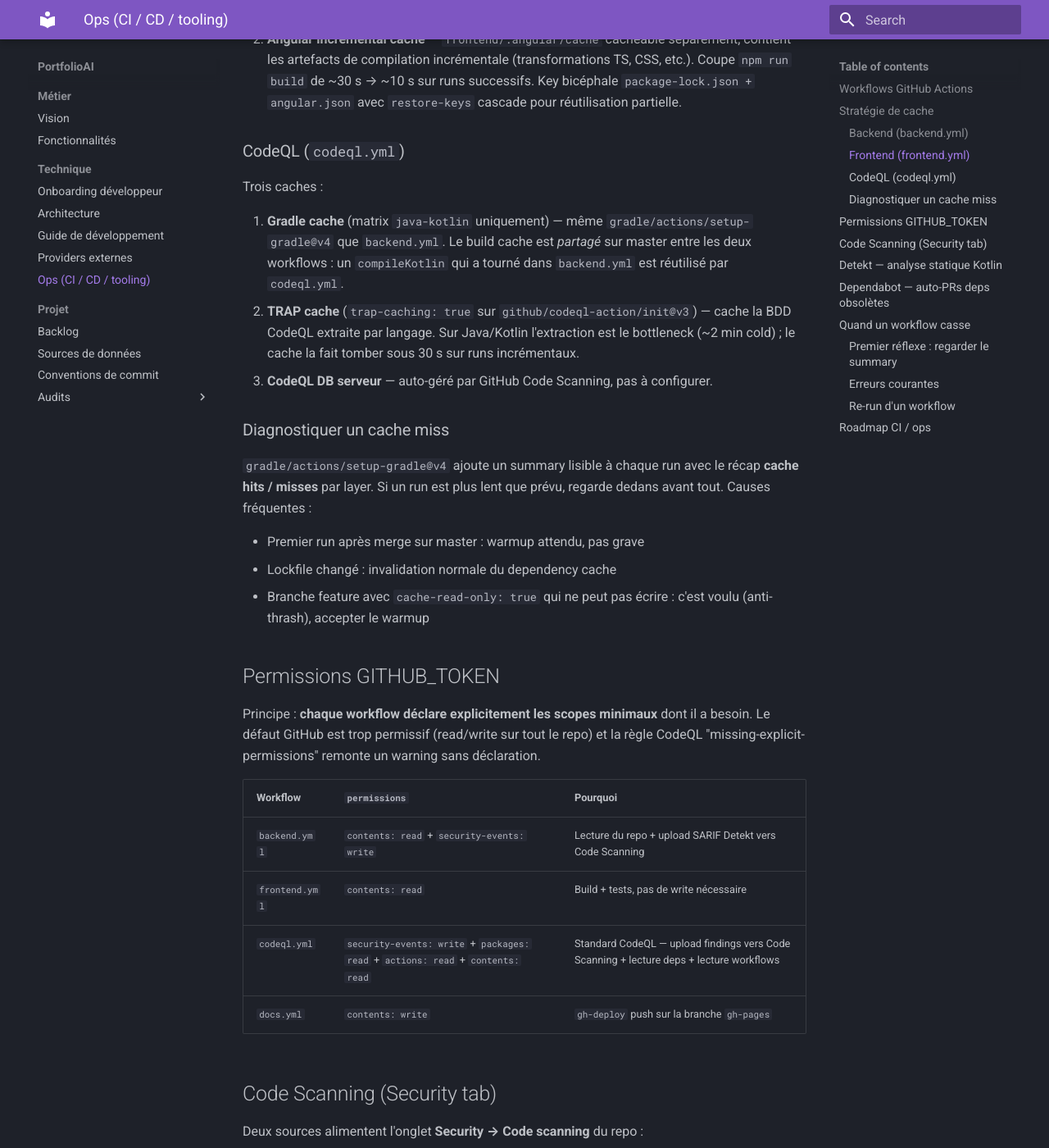
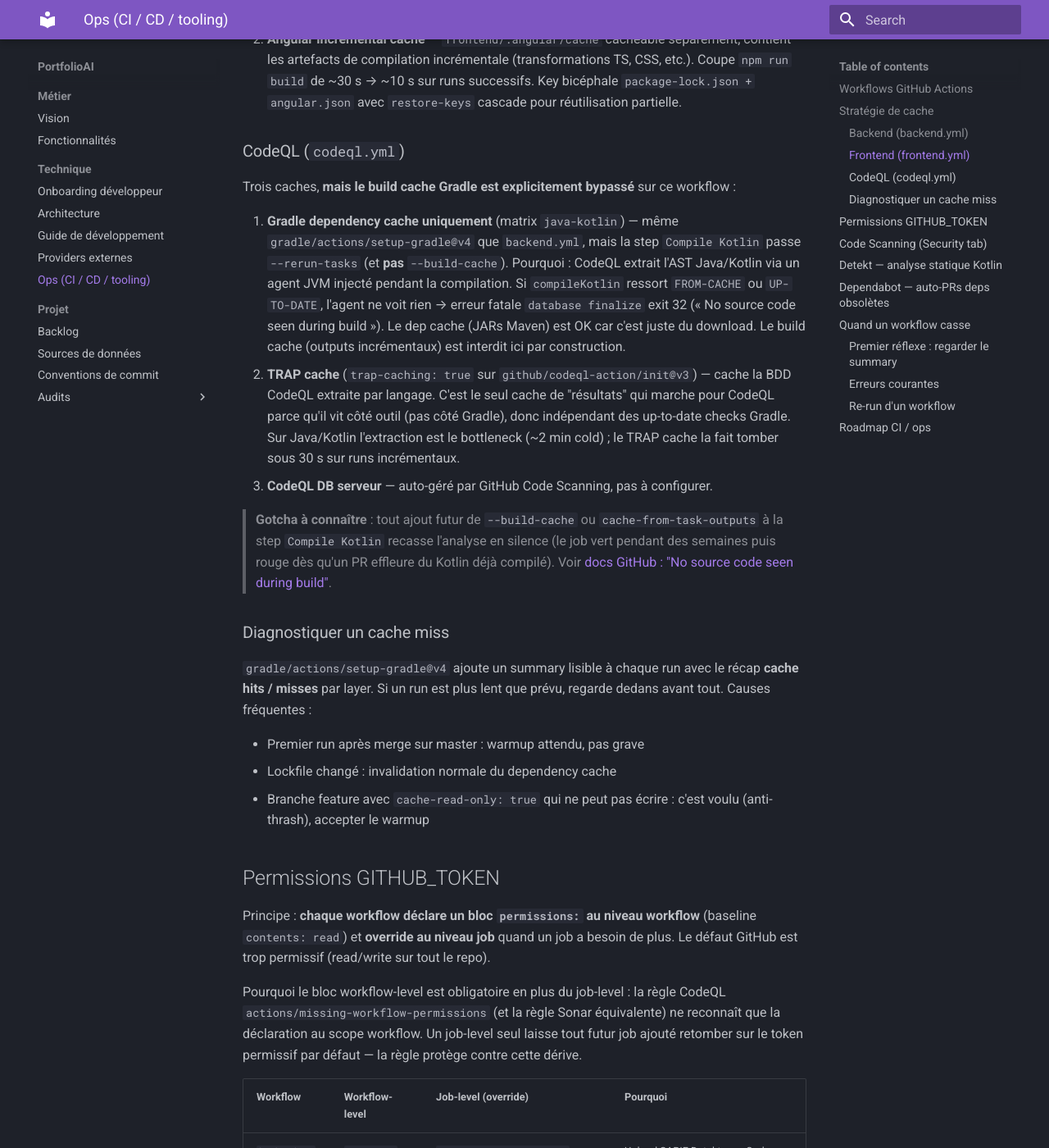
Before and after one commit to jv3n/trade, an MkDocs documentation site: the page built from docs/technique/ops.md, in a window 1280 px wide and 1400 px high, scrolled down 1708 px. Shown: the whole window at 82% size. Built offline with MkDocs 1.6.1 and Material for MkDocs 9.7.7, drawn with Linux system fonts in a browser that asks for light colours; some of the changed text lies outside the part shown.

Commit message:
ci: add workflow-level permissions and force CodeQL recompile to fix extraction

```diff
--- a/docs/technique/ops.md
+++ b/docs/technique/ops.md
@@ -44,11 +44,13 @@
 
 ### CodeQL (`codeql.yml`)
 
-Trois caches :
+Trois caches, **mais le build cache Gradle est explicitement bypassé** sur ce workflow :
 
-1. **Gradle cache** (matrix `java-kotlin` uniquement) — même `gradle/actions/setup-gradle@v4` que `backend.yml`. Le build cache est *partagé* sur master entre les deux workflows : un `compileKotlin` qui a tourné dans `backend.yml` est réutilisé par `codeql.yml`.
-2. **TRAP cache** (`trap-caching: true` sur `github/codeql-action/init@v3`) — cache la BDD CodeQL extraite par langage. Sur Java/Kotlin l'extraction est le bottleneck (~2 min cold) ; le cache la fait tomber sous 30 s sur runs incrémentaux.
+1. **Gradle dependency cache uniquement** (matrix `java-kotlin`) — même `gradle/actions/setup-gradle@v4` que `backend.yml`, mais la step `Compile Kotlin` passe `--rerun-tasks` (et **pas** `--build-cache`). Pourquoi : CodeQL extrait l'AST Java/Kotlin via un agent JVM injecté pendant la compilation. Si `compileKotlin` ressort `FROM-CACHE` ou `UP-TO-DATE`, l'agent ne voit rien → erreur fatale `database finalize` exit 32 (« No source code seen during build »). Le dep cache (JARs Maven) est OK car c'est juste du download. Le build cache (outputs incrémentaux) est interdit ici par construction.
+2. **TRAP cache** (`trap-caching: true` sur `github/codeql-action/init@v3`) — cache la BDD CodeQL extraite par langage. C'est le seul cache de "résultats" qui marche pour CodeQL parce qu'il vit côté outil (pas côté Gradle), donc indépendant des up-to-date checks Gradle. Sur Java/Kotlin l'extraction est le bottleneck (~2 min cold) ; le TRAP cache la fait tomber sous 30 s sur runs incrémentaux.
 3. **CodeQL DB serveur** — auto-géré par GitHub Code Scanning, pas à configurer.
+
+> **Gotcha à connaître** : tout ajout futur de `--build-cache` ou `cache-from-task-outputs` à la step `Compile Kotlin` recasse l'analyse en silence (le job vert pendant des semaines puis rouge dès qu'un PR effleure du Kotlin déjà compilé). Voir [docs GitHub : "No source code seen during build"](https://gh.io/troubleshooting-code-scanning/no-source-code-seen-during-build).
 
 ### Diagnostiquer un cache miss
 
@@ -60,14 +62,16 @@
 
 ## Permissions GITHUB_TOKEN
 
-Principe : **chaque workflow déclare explicitement les scopes minimaux** dont il a besoin. Le défaut GitHub est trop permissif (read/write sur tout le repo) et la règle CodeQL "missing-explicit-permissions" remonte un warning sans déclaration.
+Principe : **chaque workflow déclare un bloc `permissions:` au niveau workflow** (baseline `contents: read`) et **override au niveau job** quand un job a besoin de plus. Le défaut GitHub est trop permissif (read/write sur tout le repo).
 
-| Workflow | `permissions` | Pourquoi |
-|---|---|---|
-| `backend.yml` | `contents: read` + `security-events: write` | Lecture du repo + upload SARIF Detekt vers Code Scanning |
-| `frontend.yml` | `contents: read` | Build + tests, pas de write nécessaire |
-| `codeql.yml` | `security-events: write` + `packages: read` + `actions: read` + `contents: read` | Standard CodeQL — upload findings vers Code Scanning + lecture deps + lecture workflows |
-| `docs.yml` | `contents: write` | `gh-deploy` push sur la branche `gh-pages` |
+Pourquoi le bloc workflow-level est obligatoire en plus du job-level : la règle CodeQL `actions/missing-workflow-permissions` (et la règle Sonar équivalente) ne reconnaît que la déclaration au scope workflow. Un job-level seul laisse tout futur job ajouté retomber sur le token permissif par défaut — la règle protège contre cette dérive.
+
+| Workflow | Workflow-level | Job-level (override) | Pourquoi |
+|---|---|---|---|
+| `backend.yml` | `contents: read` | `+ security-events: write` | Upload SARIF Detekt vers Code Scanning |
+| `frontend.yml` | `contents: read` | (pas d'override) | Build + tests, pas de write nécessaire |
+| `codeql.yml` | `contents: read` | `+ security-events: write` `+ packages: read` `+ actions: read` | Standard CodeQL — upload findings + lecture deps + lecture workflows |
+| `docs.yml` | `contents: read` | `contents: write` (override) | `gh-deploy` push sur la branche `gh-pages` |
 
 ## Code Scanning (Security tab)
 
@@ -127,6 +131,7 @@
 |---|---|---|
 | `Property 'X' is misspelled` (Detekt) | Règle YAML dans le mauvais ruleset (style vs naming vs exceptions) | Cf. doc Detekt 1.23 — chaque rule a son ruleset |
 | `Run failed with N invalid config properties` (Detekt) | Same | Same |
+| `No source code seen during build` (CodeQL, exit 32 sur `database finalize`) | `compileKotlin` est sorti `FROM-CACHE` ou `UP-TO-DATE` → l'agent JVM CodeQL n'a vu aucune compilation. Symptôme typique après une PR qui touche à peine le Kotlin et où le build cache est restauré tel quel | Vérifier que la step `Compile Kotlin` de `codeql.yml` passe bien `--rerun-tasks` et **pas** `--build-cache`. Voir section "Stratégie de cache > CodeQL" plus haut |
 | `Postgres connection refused` (backend) | Service `postgres` pas encore healthy | Augmenter `--health-retries` dans `backend.yml` ou ajouter un retry au boot Spring |
 | `npm error ERESOLVE` (frontend Dependabot PR) | Conflit peer-dep — souvent une majeure de dep liée (TS / Angular) | Fermer la PR, attendre que la dep amont accepte. Penser à ajouter à l'`ignore` Dependabot si récurrent |
 | `Property 'X' cannot be resolved` (Spring config) | Warning IDE bénin sur les props lues via `@Value` | Ignorer — ça ne casse pas le build |
```
Also changed, not shown: 3 other files.
